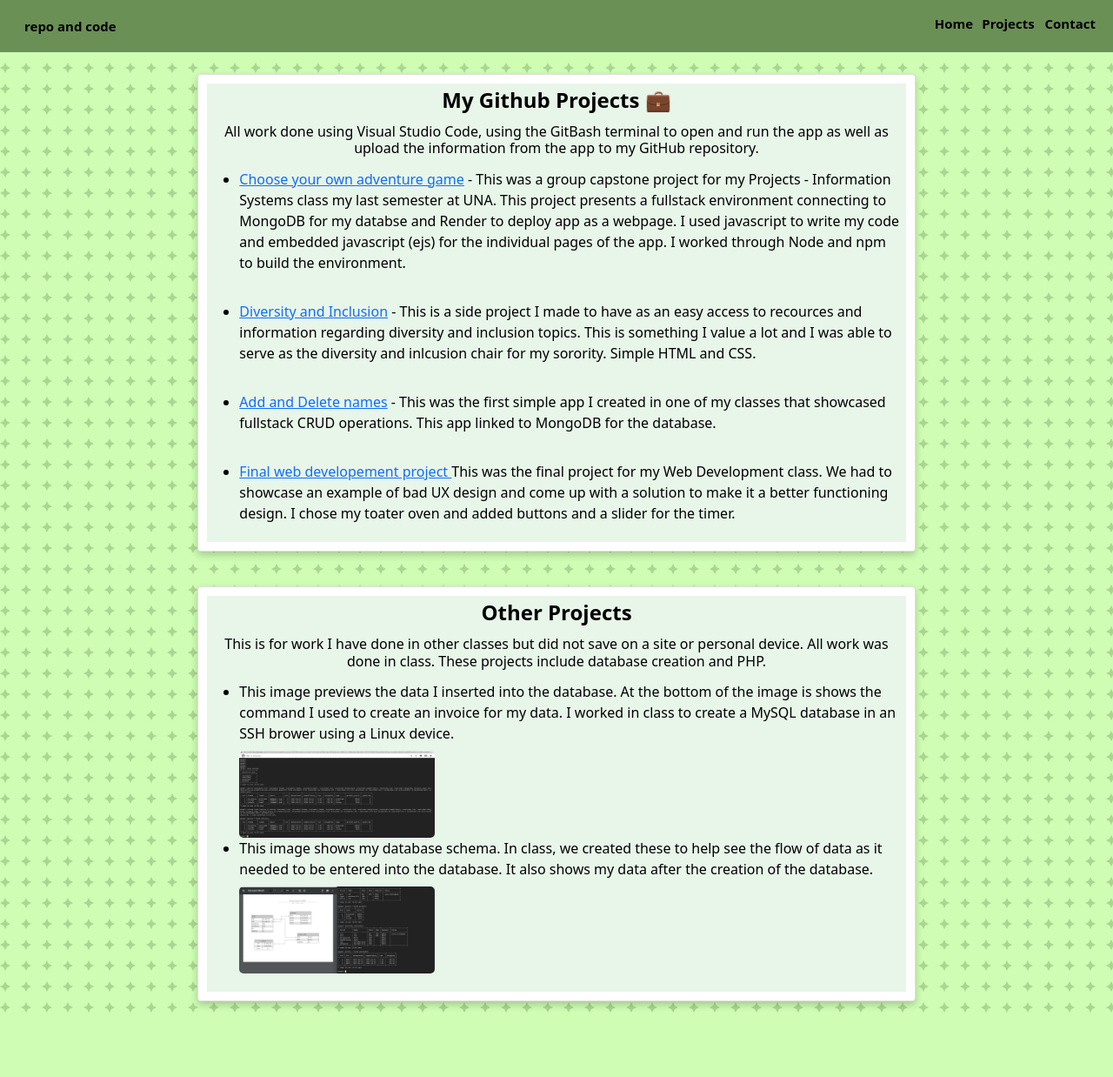
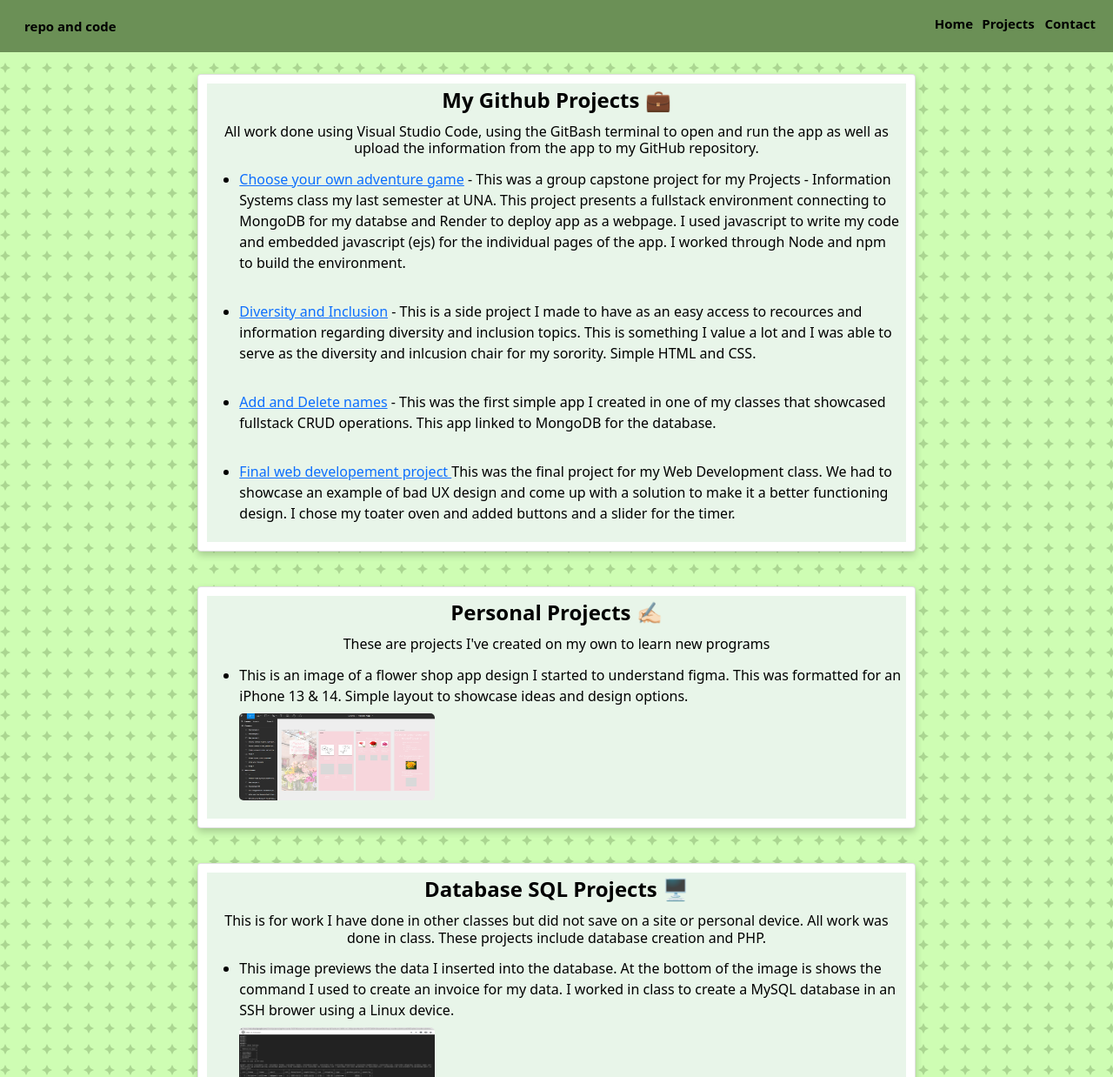
Before and after one commit to kwilliams31/Portfolio, a website: page projects.html in a window 1280 px wide. Shown: the top 1238 px of the page at 87% size. Before the commit the page ends 1171 px from the top, so only its background shows below. Drawn offline with nearby package versions, Linux system fonts and the light colour scheme.

Commit message:
figma update

```diff
--- a/projects.html
+++ b/projects.html
@@ -64,6 +64,23 @@
   </div>
   </div>
 
+  <!--card for extra projects-->
+<div class="col-md-8 offset-md-2">
+  <div class="card">
+    <div class="acctsCard">
+      <h4><b>Personal Projects ✍🏻 </b></h4>
+      <h6>These are projects I've created on my own to learn new programs</h6>
+    <ul>
+      <li>This is an image of a flower shop app design I started to understand figma. This was formatted for an iPhone 13 & 14. Simple layout to showcase ideas and design options.
+
+      </li>
+      <img class="myImages" id="myImg" src="./photos/figmaflower.png" alt="figma flower shop app">
+
+      </ul>
+    </div>
+  </div>
+  </div>
+
 
     <!-- <div id="ponoyPic" class="col-md-5 offset-sm-1">
   <img id="ghibli" src= "./photos/ponyo.gif" alt="pony-fish-gif">
@@ -74,7 +91,7 @@
       <div class="col-md-8 offset-md-2">
   <div class="card">
     <div class="acctsCard">
-      <h4><b>Other Projects</b></h4>
+      <h4><b>Database SQL Projects 🖥</b></h4>
       <h6>This is for work I have done in other classes but did not save on a site or personal device. All work was done in class. These projects include database creation and PHP.</h6>
     <ul>
       <li> This image previews the data I inserted into the database. At the bottom of the image is shows the command I used to create an invoice for my data. I worked in class to create a MySQL database in an SSH brower using a Linux device.
```
Also changed, not shown: index.html (+1 -1 lines), photos/figmaflower.png (added).
